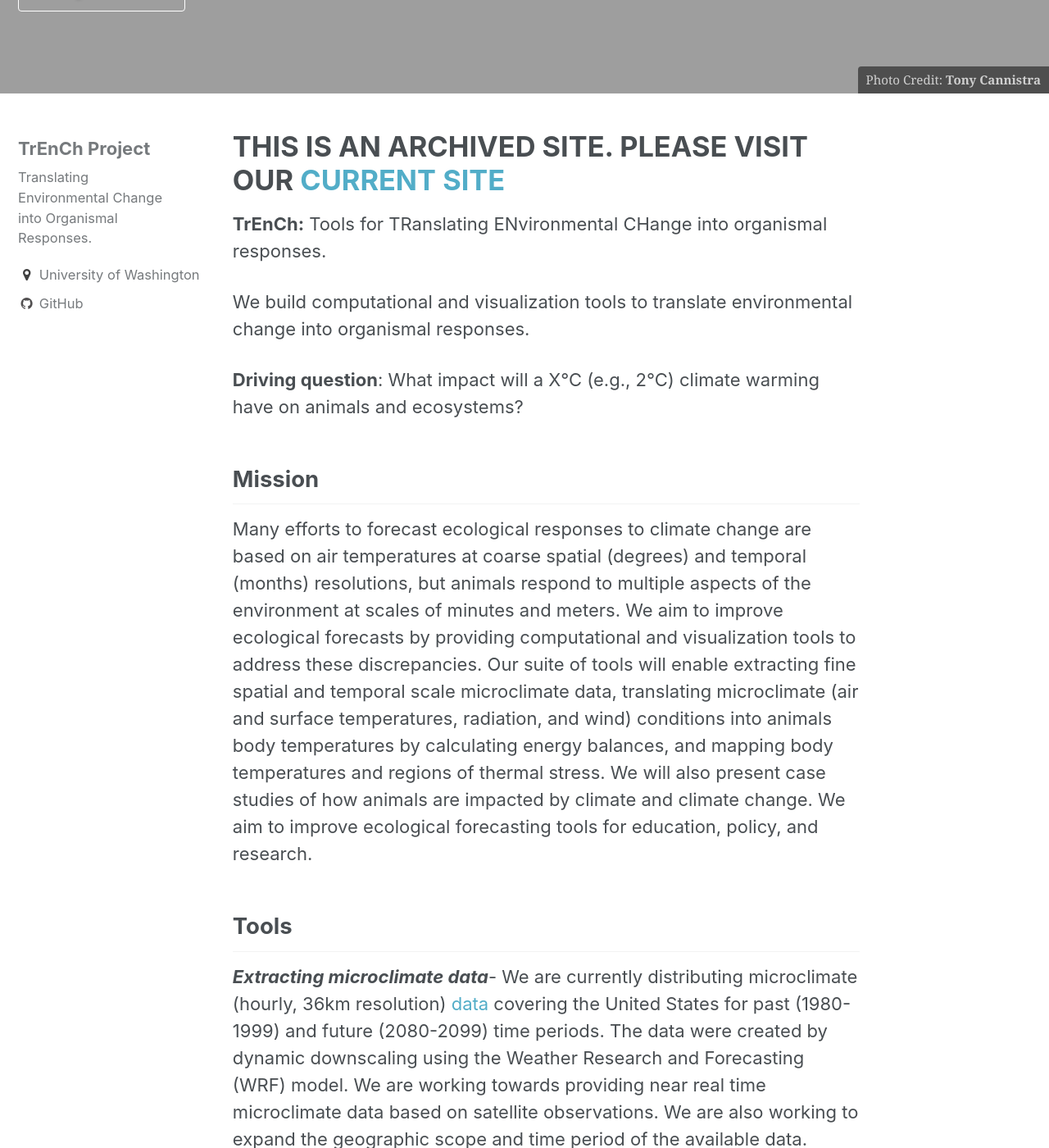
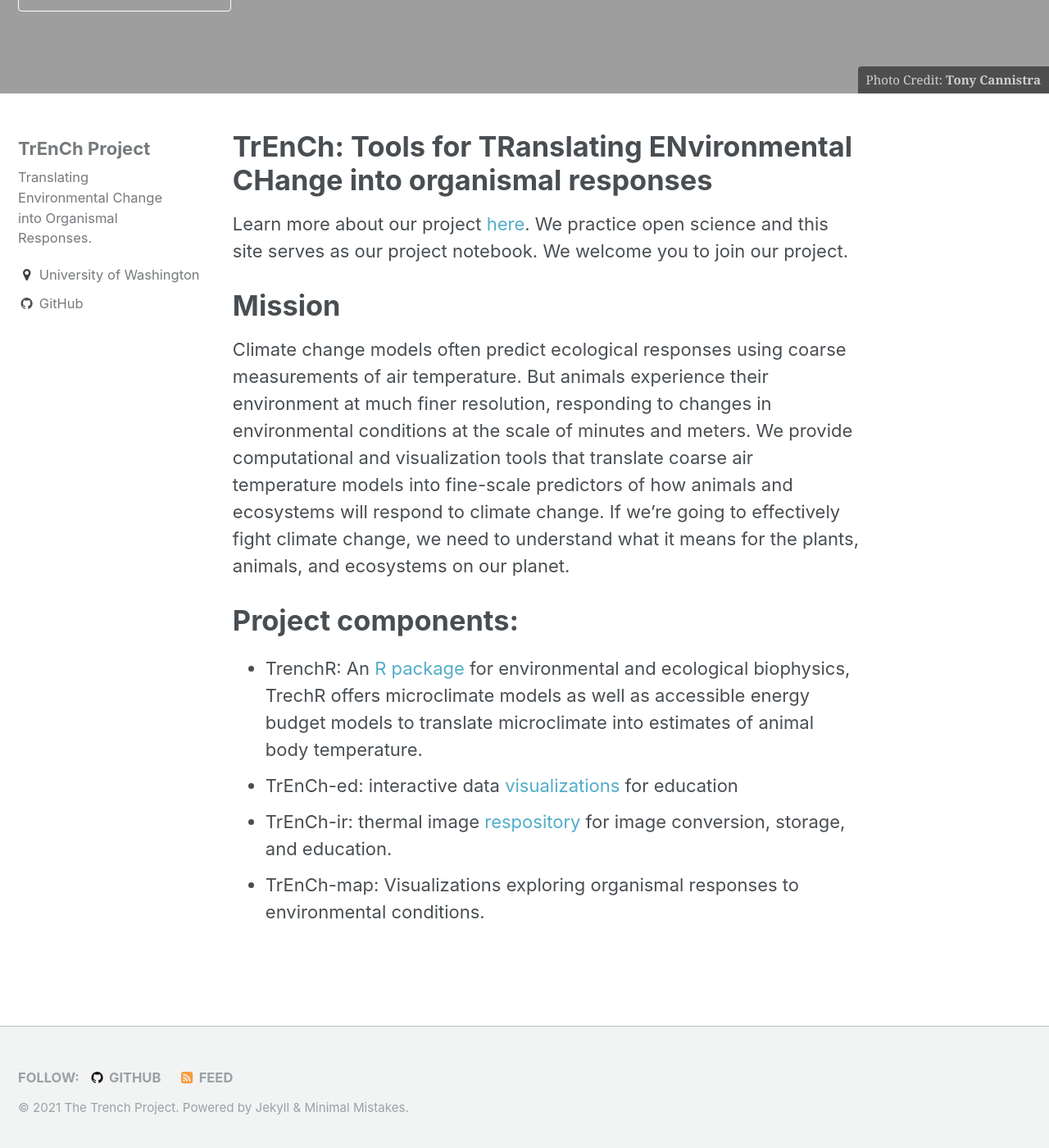
Before and after one commit to trenchproject/trenchproject.github.io, a Jekyll site: the page built from index.md, in a window 1280 px wide and 1400 px high, scrolled down 290 px. Shown: the whole window at 82% size. Built offline with Jekyll 4.4.1, drawn with Linux system fonts in a browser that asks for light colours; some of the changed text lies outside the part shown.

Commit message:
Update index.md

```diff
--- a/index.md
+++ b/index.md
@@ -1,38 +1,21 @@
 ---
 layout: single
 author_profile: true
-title: "The Trench Project"
+title: "TrEnCh Project Notebook"
 header:
    overlay_image: assets/images/buckskin.jpg
    caption: "Photo Credit: [**Tony Cannistra**](http://www.anthonycannistra.com)"
-   cta_label: "Jump to Tools."
-   cta_url: /tools
+   cta_label: "See our latest work."
+   cta_url: /news
 ---
-# THIS IS AN ARCHIVED SITE. PLEASE VISIT OUR [CURRENT SITE](http://www.trenchproject.com)
+# TrEnCh: Tools for TRanslating ENvironmental CHange into organismal responses
+Learn more about our project [here](http://www.trenchproject.com). We practice open science and this site serves as our project notebook. We welcome you to join our project.
 
-**TrEnCh:** Tools for TRanslating ENvironmental CHange into organismal responses.
+# Mission
+Climate change models often predict ecological responses using coarse measurements of air temperature. But animals experience their environment at much finer resolution, responding to changes in environmental conditions at the scale of minutes and meters. We provide computational and visualization tools that translate coarse air temperature models into fine-scale predictors of how animals and ecosystems will respond to climate change. If we’re going to effectively fight climate change, we need to understand what it means for the plants, animals, and ecosystems on our planet.
 
-We build computational and visualization tools to translate environmental change into organismal responses.
-
-**Driving question**: What impact will a X°C (e.g., 2°C) climate warming have on animals and ecosystems?
-
-## Mission
-Many efforts to forecast ecological responses to climate change are based on air temperatures at coarse spatial (degrees) and temporal (months) resolutions, but animals respond to multiple aspects of the environment at scales of minutes and meters.  We aim to improve ecological forecasts by providing computational and visualization tools to address these discrepancies.  Our suite of tools will enable extracting fine spatial and temporal scale microclimate data, translating microclimate (air and surface temperatures, radiation, and wind) conditions into animals body temperatures by calculating energy balances, and mapping body temperatures and regions of thermal stress.  We will also present case studies of how animals are impacted by climate and climate change.  We aim to improve ecological forecasting tools for education, policy, and research.
-
-## Tools
-
-***Extracting microclimate data***-  We are currently distributing microclimate (hourly, 36km resolution) [data](http://microclim.org/) covering the United States for past (1980-1999) and future (2080-2099) time periods.  The data were created by dynamic downscaling using the Weather Research and Forecasting (WRF) model.  We are working towards providing near real time microclimate data based on satellite observations.  We are also working to expand the geographic scope and time period of the available data.
-
-***Translating microclimate into animal body temperatures***- [TrenchR](https://github.com/trenchproject/TrenchR) is an R package for transparent environmental and ecological biophysics. It offers microclimate models as well as accessible energy budget models to translate microclimate into estimates of animal body temperature.  We are developing our tools in collaboration with the [NicheMapR](https://twitter.com/nichemapr) initiative.
-
-***Education and outreach***- We have created the [TrEnCh-ed](https://trench-ed.github.io/) website including interactive R Shiny applications and associated tutorials to allow students and others interested to explore the ecological and evolutionary impacts of climate change through interacting with data.
-
-We’ve developed a series of [tutorials](https://bookdown.org/huckley/Physical_Processes_In_Ecosystems/) aimed at graduate students interested in biophysical ecology. The tutorials originate from a 1979 course at UW entitled "Physical Prcoesses in Ecosystems" and align with the TrenchR package.
-
-***Mapping body temperatures and regions of thermal stress***- We are developing several interactive visualizations for exploring organismal responses to environmental conditions. [One](http://18.221.236.49:3838/myapp/) uses bioiphysical modelling to explore lizard body temperatures and regions of thermal stress. [Another](https://insectphenology.ml/) leverages a database of insect development traits to predict phenology.
-
-***Case studies of how animals are impacted by climate and climate change***- We are developing case studies, informed by our empirical research, illustrating how climate change is impacting animals.
-
-**Acknowledgements**: The TrEnCh project is primarily supported by a National Science Foundation (NSF) Advances in Biological Informatics CAREER grant (DBI-1349865).  The TrEnCh project has also benefited from additional NSF support (EF-1065638, DEB-1120062).
-
-TrEnCh is open-source ([GitHub repository](https://github.com/trenchproject)) and built using open source software including Bootstrap, node.js, Travis CI, Express, and R.
+# Project components:
+* TrenchR: An [R package](https://trenchproject.github.io/TrenchR/) for environmental and ecological biophysics, TrechR offers microclimate models as well as accessible energy budget models to translate microclimate into estimates of animal body temperature.
+* TrEnCh-ed: interactive data [visualizations](https://trench-ed.github.io/) for education
+* TrEnCh-ir: thermal image [respository](http://trench-ir.azurewebsites.net/) for image conversion, storage, and education.
+* TrEnCh-map: Visualizations exploring organismal responses to environmental conditions.
```
